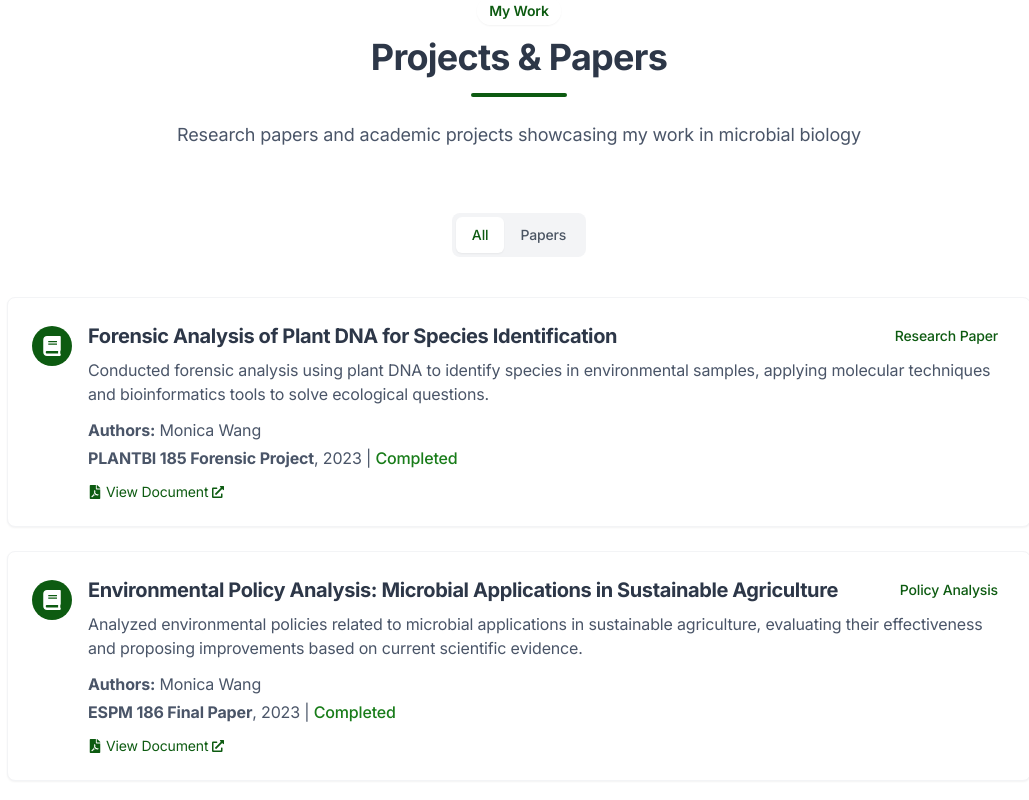
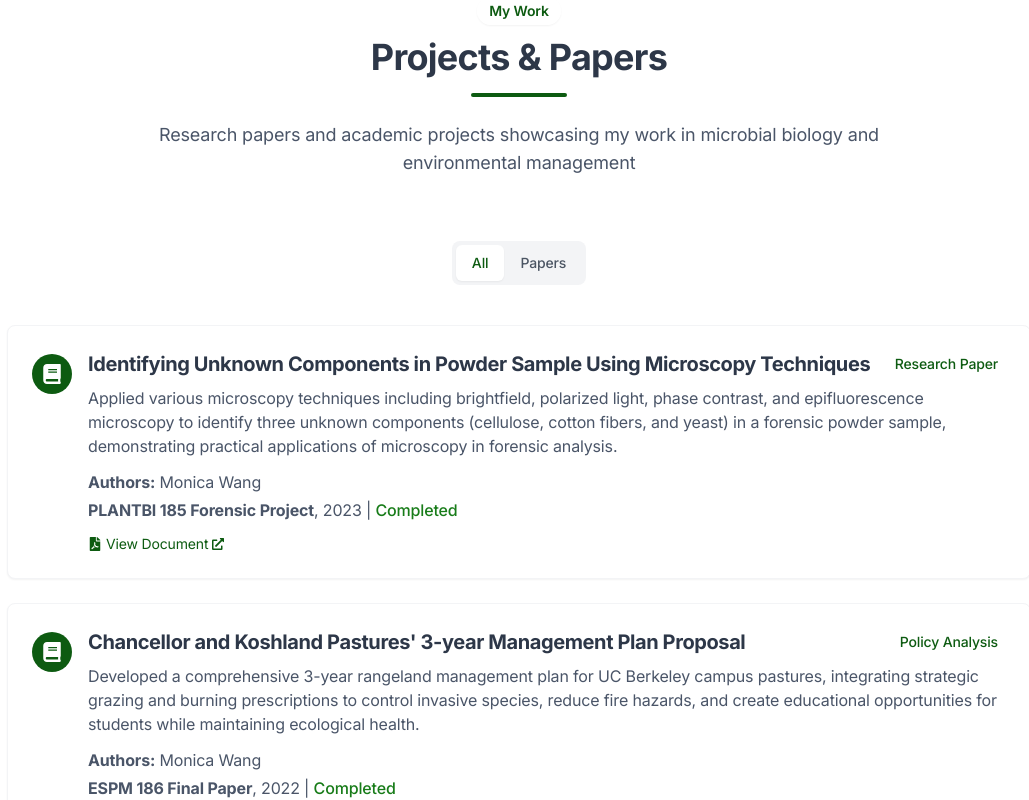
Before and after one commit to aviju888/mw-portfolio, a Next.js app: page / in a window 1280 px wide. Shown: the part 4840-5640 px from the top of the page, without its empty margins (121-1150 px from the left). Built offline with nearby package versions, Linux system fonts and the light colour scheme.

Commit message:
Update paper titles and descriptions to accurately reflect content

```diff
--- a/src/components/ProjectsPapers.tsx
+++ b/src/components/ProjectsPapers.tsx
@@ -34,8 +34,8 @@ const ProjectsPapers = () => {
 
   const items: PaperItem[] = [
     {
-      title: "Forensic Analysis of Plant DNA for Species Identification",
-      description: "Conducted forensic analysis using plant DNA to identify species in environmental samples, applying molecular techniques and bioinformatics tools to solve ecological questions.",
+      title: "Identifying Unknown Components in Powder Sample Using Microscopy Techniques",
+      description: "Applied various microscopy techniques including brightfield, polarized light, phase contrast, and epifluorescence microscopy to identify three unknown components (cellulose, cotton fibers, and yeast) in a forensic powder sample, demonstrating practical applications of microscopy in forensic analysis.",
       authors: "Monica Wang",
       journal: "PLANTBI 185 Forensic Project",
       year: "2023",
@@ -47,11 +47,11 @@ const ProjectsPapers = () => {
       icon: <FaBook className="w-5 h-5" />
     },
     {
-      title: "Environmental Policy Analysis: Microbial Applications in Sustainable Agriculture",
-      description: "Analyzed environmental policies related to microbial applications in sustainable agriculture, evaluating their effectiveness and proposing improvements based on current scientific evidence.",
+      title: "Chancellor and Koshland Pastures' 3-year Management Plan Proposal",
+      description: "Developed a comprehensive 3-year rangeland management plan for UC Berkeley campus pastures, integrating strategic grazing and burning prescriptions to control invasive species, reduce fire hazards, and create educational opportunities for students while maintaining ecological health.",
       authors: "Monica Wang",
       journal: "ESPM 186 Final Paper",
-      year: "2023",
+      year: "2022",
       type: "paper",
       category: "Policy Analysis",
       status: "Completed",
@@ -83,7 +83,7 @@ const ProjectsPapers = () => {
           </h2>
           <div className="w-24 h-1 bg-[var(--secondary)] mx-auto rounded-full mb-6"></div>
           <p className="max-w-3xl mx-auto text-[var(--text-color)] text-lg">
-            Research papers and academic projects showcasing my work in microbial biology
+            Research papers and academic projects showcasing my work in microbial biology and environmental management
           </p>
         </motion.div>
 
```
